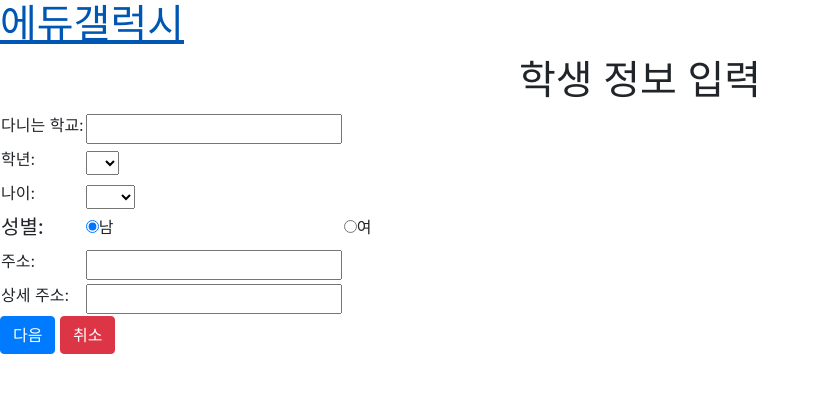
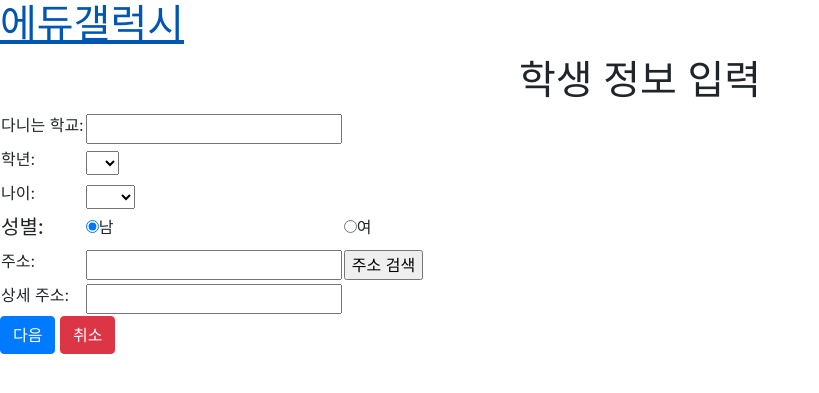
Before and after one commit to JHLeeeMe/eduGalaxy, a Django app: page /user/signup/1/student/ in a window 1280 px wide. Shown: the top 393 px of the page, without its empty margins (0-819 px from the left). Run offline with Django 3.2, Linux system fonts and the light colour scheme; parts of the project's set-up code (start-up, migrations or seed data) failed here and were passed over; some libraries are stand-ins or nearby versions.

Commit message:
address api 적용

```diff
--- a/eduGalaxy/apps/user/forms.py
+++ b/eduGalaxy/apps/user/forms.py
@@ -163,8 +163,18 @@ class StudentCreationForm(forms.Form):
         ),
         label='나이'
     )
-    address1 = forms.CharField(label='주소', widget=forms.TextInput)
-    address2 = forms.CharField(label='상세 주소', widget=forms.TextInput)
+    address1 = forms.CharField(
+        label='주소',
+        widget=forms.TextInput(
+            attrs={'id': 'address1'}
+        )
+    )
+    address2 = forms.CharField(
+        label='상세 주소',
+        widget=forms.TextInput(
+            attrs={'id': 'address2'}
+        )
+    )
 
      # 학력 추가 필요
     def student_data(self, profile):
--- /dev/null
+++ b/eduGalaxy/static/user/js/address_search.js
@@ -0,0 +1,16 @@
+function execDaumPostcode() {
+    new daum.Postcode({
+        oncomplete: function(data) {
+            var addr = ''; // 주소 변수
+            //사용자가 선택한 주소 타입에 따라 해당 주소 값을 가져온다.
+            if (data.userSelectedType === 'R') { // 사용자가 도로명 주소를 선택했을 경우
+                addr = data.roadAddress;
+            } else { // 사용자가 지번 주소를 선택했을 경우(J)
+                addr = data.jibunAddress;
+            }
+            document.getElementById("address1").value = addr;
+            // 커서를 상세주소 필드로 이동한다.
+            document.getElementById("address2").focus();
+        }
+    }).open();
+}
--- a/eduGalaxy/templates/user/create_student.html
+++ b/eduGalaxy/templates/user/create_student.html
@@ -33,6 +33,7 @@
                     <tr>
                         <td>{{ form.address1.label_tag }}</td>
                         <td>{{ form.address1 }}</td>
+                        <td><input type="button" onclick="execDaumPostcode()" value="주소 검색"></td>
                     </tr>
                     <tr>
                         <td>{{ form.address2.label_tag }}</td>
@@ -50,4 +51,6 @@
 
             </div>
         </div>
+        <script src="https://t1.daumcdn.net/mapjsapi/bundle/postcode/prod/postcode.v2.js"></script>
+        <script type="text/javascript" src="{% static 'user/js/address_search.js' %}"></script>
     {% endblock content %}
```
